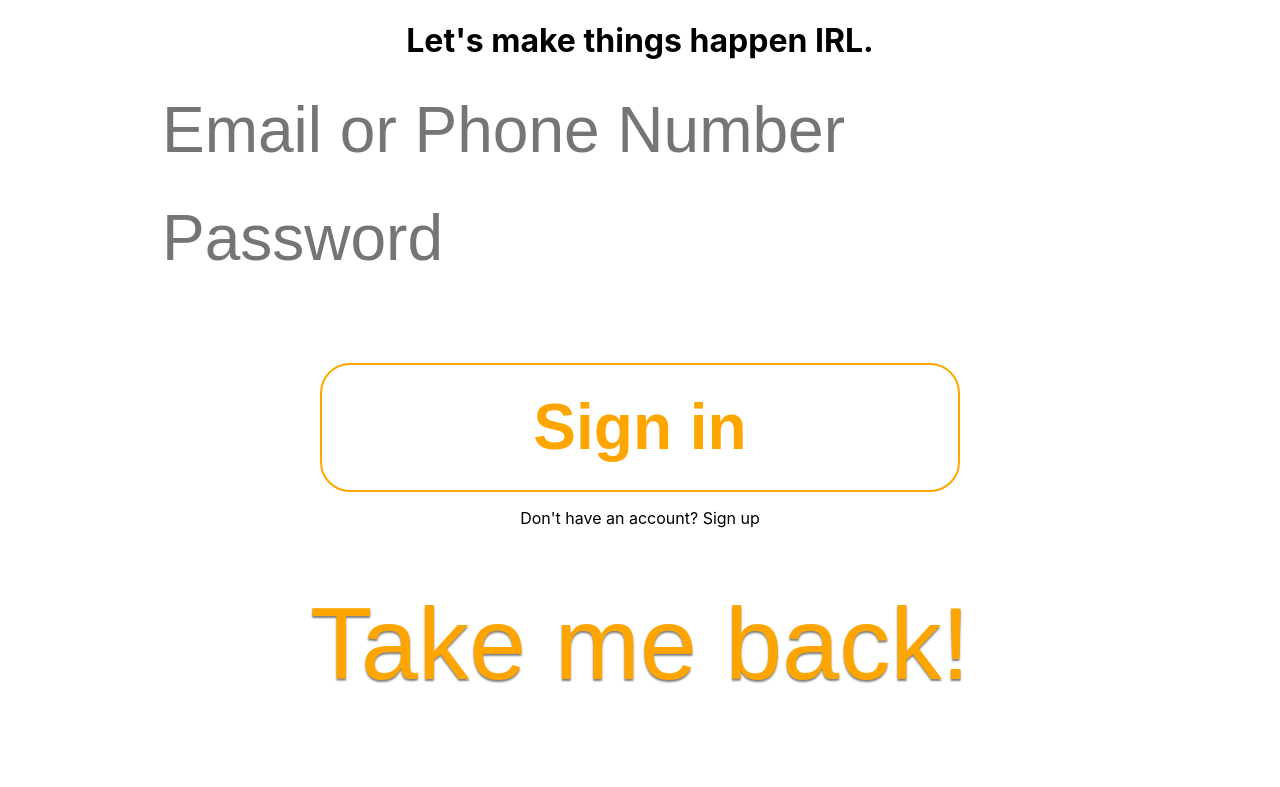
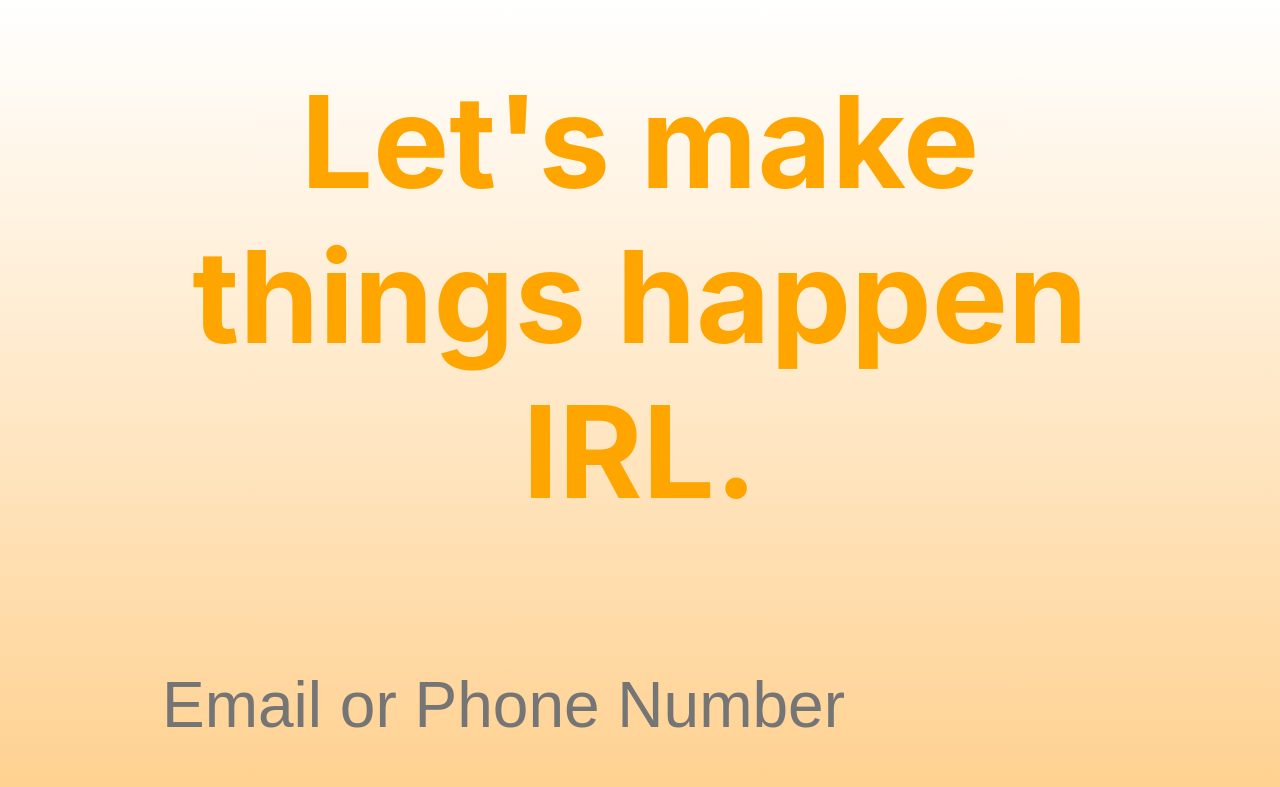
Before and after one commit to jjkool1214/GroupSoup, a React (Vite) app: page /login in a window 1280 px wide. Shown: the top 787 px of the page. Built offline with nearby package versions, Linux system fonts and the light colour scheme.

Commit message:
parity achieved

```diff
--- a/src/components/Landing.jsx
+++ b/src/components/Landing.jsx
@@ -1,13 +1,14 @@
 import { useNavigate } from "react-router-dom";
+import logo from "../images/GroupSoup.png"
 
 function Landing() {
     const navigate = useNavigate();
 
     return (
-        <div id="Landing">
+        <div className="gradientBackground">
 
             <section>
-                <img src={("../images/GroupSoup.png")} id="LandingLogo"></img>
+                <img src={logo} id="LandingLogo" alt="logo"></img>
             </section>
 
             <section>
--- a/src/components/Login.jsx
+++ b/src/components/Login.jsx
@@ -4,7 +4,7 @@ function Login() {
     const navigate = useNavigate();
 
     return (
-        <div id="Login">
+        <div className="gradientBackground">
             <h1> Let's make things happen IRL.</h1>
 
             <section>
```
